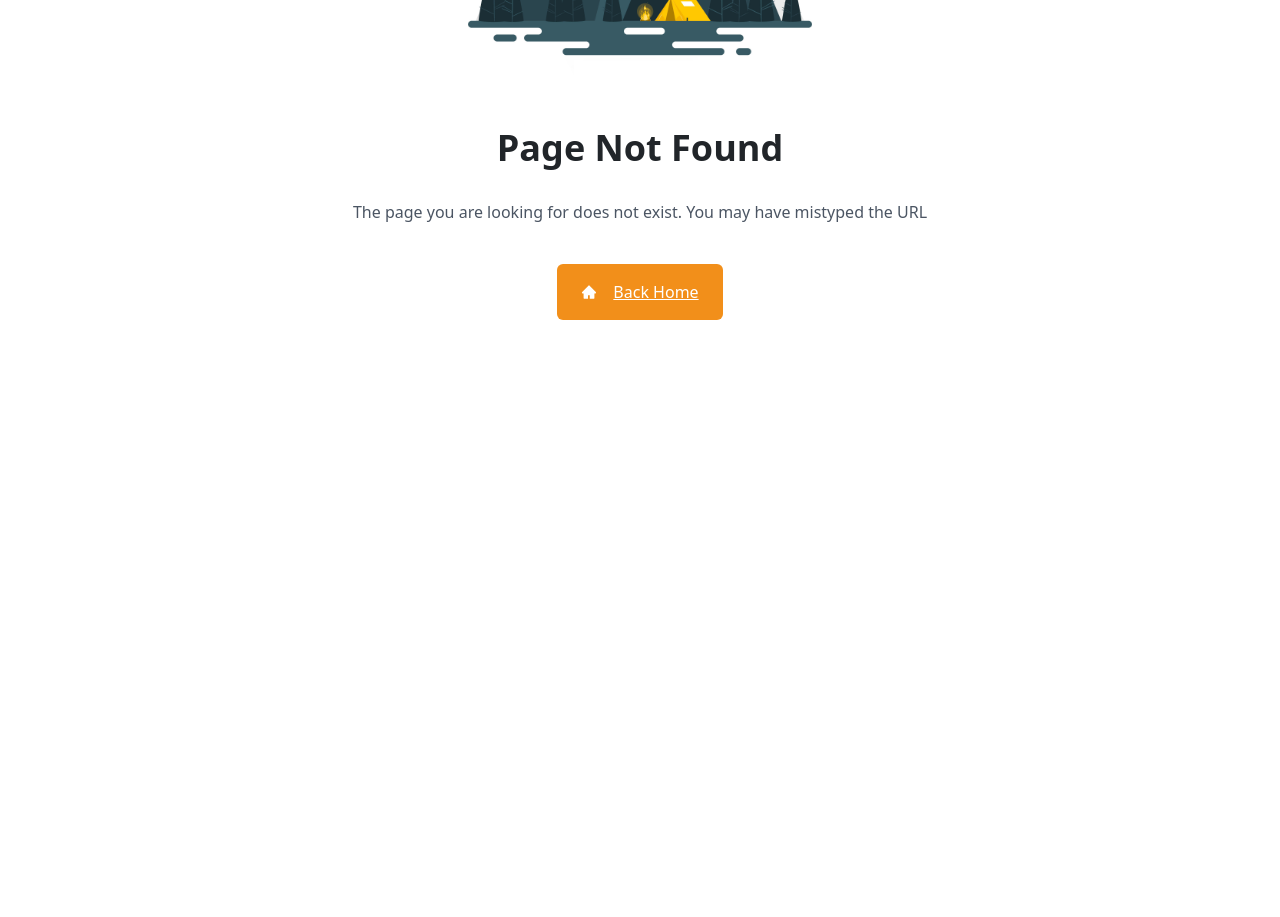
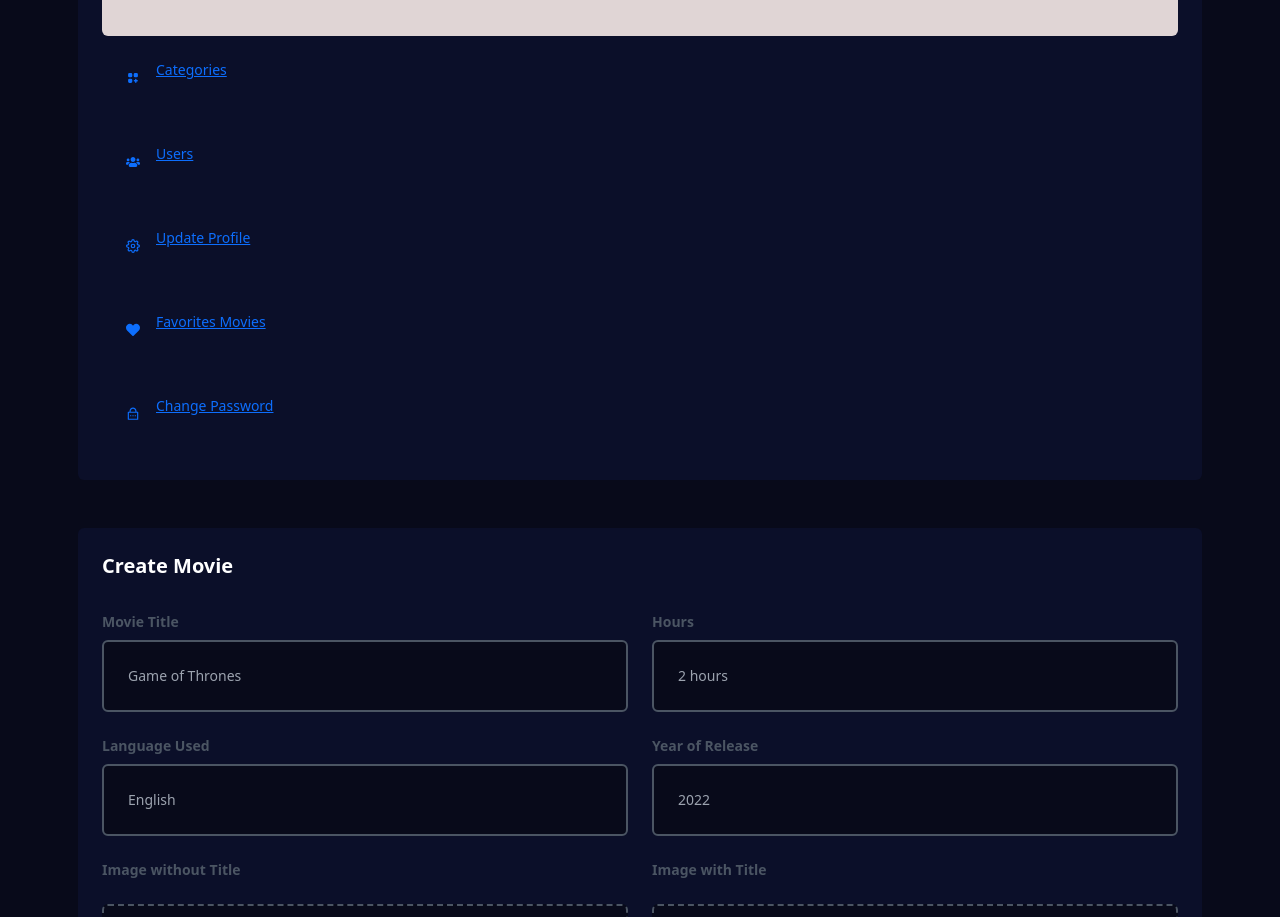
Before and after one commit to thong2085/Movie-Fast, a React (Create React App) app in the folder web-movie/client/: page /addmovie in a window 1280 px wide. Before the commit this address had no page. Shown: the part 380-1297 px from the top of the page. Before the commit the page ends 800 px from the top, so only its background shows below. Built offline with nearby package versions, Linux system fonts and the light colour scheme.

Commit message:
set-up front-end AddMovie

```diff
--- a/web-movie/client/src/App.js
+++ b/web-movie/client/src/App.js
@@ -17,6 +17,7 @@
 import Dashboard from "./screens/dashboard/Admin/Dashboard";
 import Categories from "./screens/dashboard/Admin/Categories";
 import Users from "./screens/dashboard/Admin/User";
+import AddMovie from "./screens/dashboard/Admin/AddMovie";
 
 const App = () => {
   Aos.init();
@@ -37,6 +38,7 @@
       <Route path="/dashboard" element={<Dashboard />} />
       <Route path="/categories" element={<Categories />} />
       <Route path="/users" element={<Users />} />
+      <Route path="/addmovie" element={<AddMovie />} />
 
       <Route path="*" element={<NotFound />} />
     </Routes>
--- a/web-movie/client/src/components/Uploder.jsx
+++ b/web-movie/client/src/components/Uploder.jsx
@@ -6,14 +6,16 @@
   const { getRootProps, getInputProps } = useDropzone({
     multiple: false,
     maxSize: 100000,
-    onDrop: (acceptedFiles) => {
-      alert(acceptedFiles[0].name);
+    onDrop: (acceptedFiles, rejectedFiles, event) => {
+      event.preventDefault();
+      alert(`Accepted file: ${acceptedFiles[0].name}`);
     },
   });
+
   return (
-    <div className="w-ful text-center">
+    <div className="w-full text-center">
       <div
-        {...getRootProps}
+        {...getRootProps()}
         className="px-6 py-8 border-2 border-border border-dashed bg-main rounded-md cursor-pointer"
       >
         <input {...getInputProps()} />
@@ -22,7 +24,7 @@
         </span>
         <p className="text-sm mt-2">Drag your image here</p>
         <em className="text-xs text-border">
-          (only .jpg and .png files will be accepted)
+          (Only .jpg and .png files will be accepted)
         </em>
       </div>
     </div>
--- a/web-movie/client/src/screens/dashboard/Admin/AddMovie.jsx
+++ b/web-movie/client/src/screens/dashboard/Admin/AddMovie.jsx
@@ -1,7 +1,123 @@
 import React from "react";
+import { Input, Message, Select } from "../../../components/UsedInput";
+import SideBar from "../SideBar";
+import Uploder from "../../../components/Uploder";
+import { CategoriesData } from "../../../data/CategoriesData";
+import { UsersData } from "../../../data/MovieData";
+import { MdDelete } from "react-icons/md";
+import { FaEdit } from "react-icons/fa";
+import { ImUpload } from "react-icons/im";
 
 const AddMovie = () => {
-  return <div>AddMovie</div>;
+  return (
+    <SideBar>
+      <div className="flex flex-col gap-6">
+        <h2 className="text-xl font-bold text-white">Create Movie</h2>
+        <div className="w-full grid md:grid-cols-2 gap-6">
+          <Input
+            label="Movie Title"
+            placeholder="Game of Thrones"
+            type="text"
+            bg={true}
+          />
+          <Input label="Hours" placeholder="2 hours" type="text" bg={true} />
+        </div>
+        <div className="w-full grid md:grid-cols-2 gap-6">
+          <Input
+            label="Language Used"
+            placeholder="English"
+            type="text"
+            bg={true}
+          />
+          <Input
+            label="Year of Release"
+            placeholder="2022"
+            type="number"
+            bg={true}
+          />
+        </div>
+        {/* IMAGES  */}
+        <div className="w-full grid md:grid-cols-2 gap-6">
+          {/* img without title */}
+          <div className="flex flex-col gap-2">
+            <p className="text-border font-semibold text-sm">
+              Image without Title
+            </p>
+            <Uploder />
+            <div className="w-32 h-32 p-2 bg-main border-2 border-border rounded">
+              <img
+                src="/images/movies/1a.jpg"
+                alt=""
+                className="w-full h-full object-cover rounded"
+              />
+            </div>
+          </div>
+          {/* image with Title*/}
+          <div className="flex flex-col gap-2">
+            <p className="text-border font-semibold text-sm">
+              Image with Title
+            </p>
+            <Uploder />
+            <div className="w-32 h-32 p-2 bg-main border-2 border-border rounded">
+              <img
+                src="/images/movies/1.jpg"
+                alt=""
+                className="w-full h-full object-cover rounded"
+              />
+            </div>
+          </div>
+        </div>
+        {/* DESC*/}
+        <Message label="Description" placeholder="Make it short and sweet" />
+        {/* CATEGORY*/}
+        <div className="text-sm w-full">
+          <Select label="Movie Category" options={CategoriesData} />
+        </div>
+        {/* MOVIE VIDEO */}
+        <div className="flex flex-col gap-2 w-full">
+          <label className="text-border font-semibold text-sm">
+            Movie Video
+          </label>
+          <Uploder />
+        </div>
+        {/* CASTS */}
+        <div className="w-full grid lg:grid-cols-2 gap-6 items-start">
+          <button className="w-full py-4 bg-main border-2 border-subMain border-dashed text-white rounded">
+            Add Cast
+          </button>
+          <div className="grid 2xl:grid-cols-4 lg:grid-cols-3 sm:grod-cols-4 grid-cols-2 gap-4">
+            {UsersData.map((user, i) => (
+              <div
+                key={i}
+                className="p-2 italic text-xs text-text rounded flex-colo bg-main border-2 border-border"
+              >
+                <img
+                  src={`/images/movies/${
+                    user?.image ? user.image : "user.jpg"
+                  }`}
+                  alt={user.fullName}
+                  className="w-full h-24 object-cover rounded mb-2"
+                />
+                <p>{user.fullName}</p>
+                <div className="flex-rows mt-2 w-full gap-2">
+                  <button className=" flex-colo bg-dry  text-subMain ">
+                    <MdDelete />
+                  </button>
+                  <button className=" flex-colo bg-dry text-green-600">
+                    <FaEdit />
+                  </button>
+                </div>
+              </div>
+            ))}
+          </div>
+        </div>
+        {/* SUBMIT */}
+        <button className="bg-subMain flex-rows gap-4  font-bold text-xl transitions hover:bg-dry border border-subMain text-white py-4 rounded w-full">
+          <ImUpload /> Publish Movie
+        </button>
+      </div>
+    </SideBar>
+  );
 };
 
 export default AddMovie;
```
